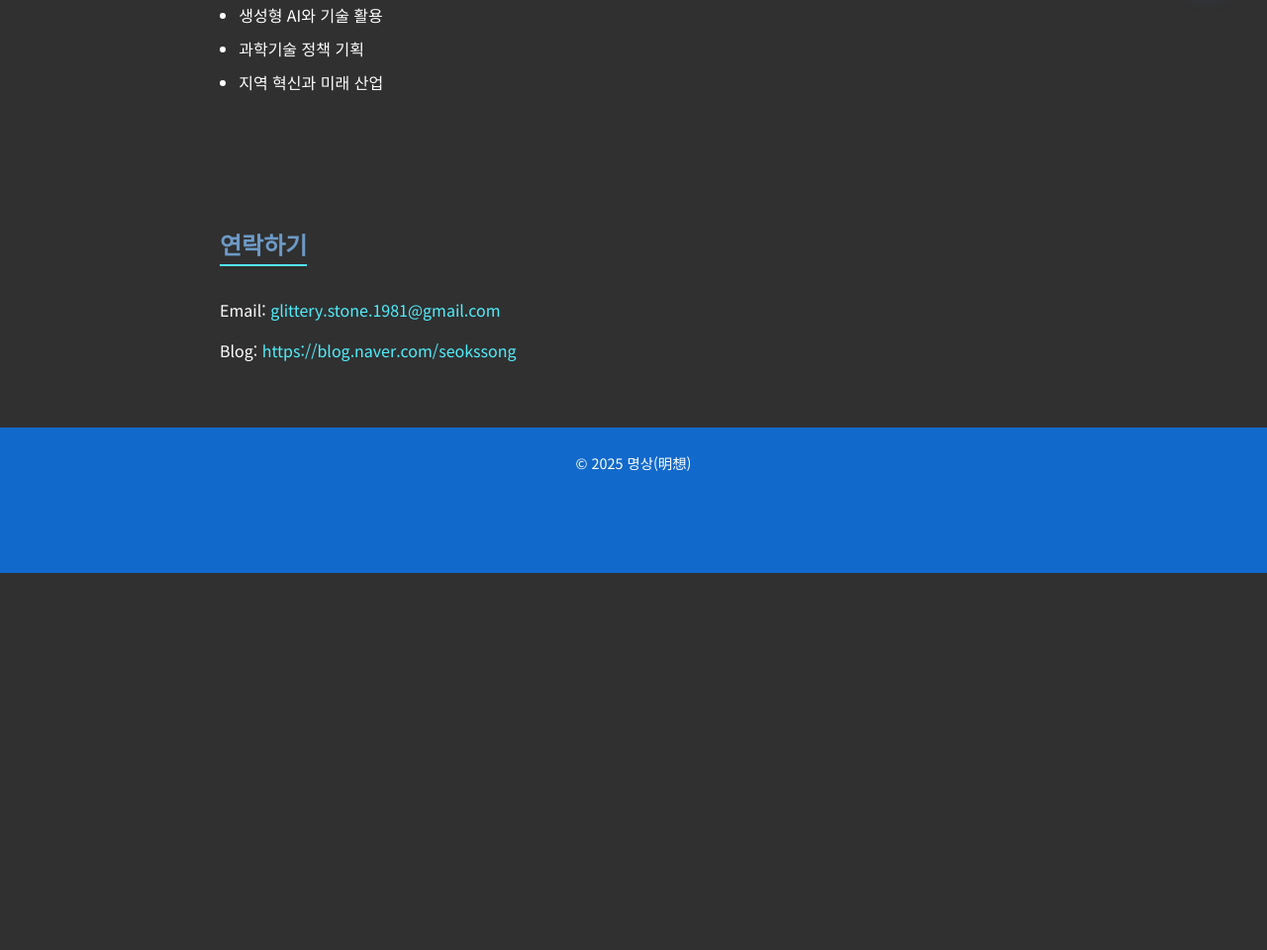
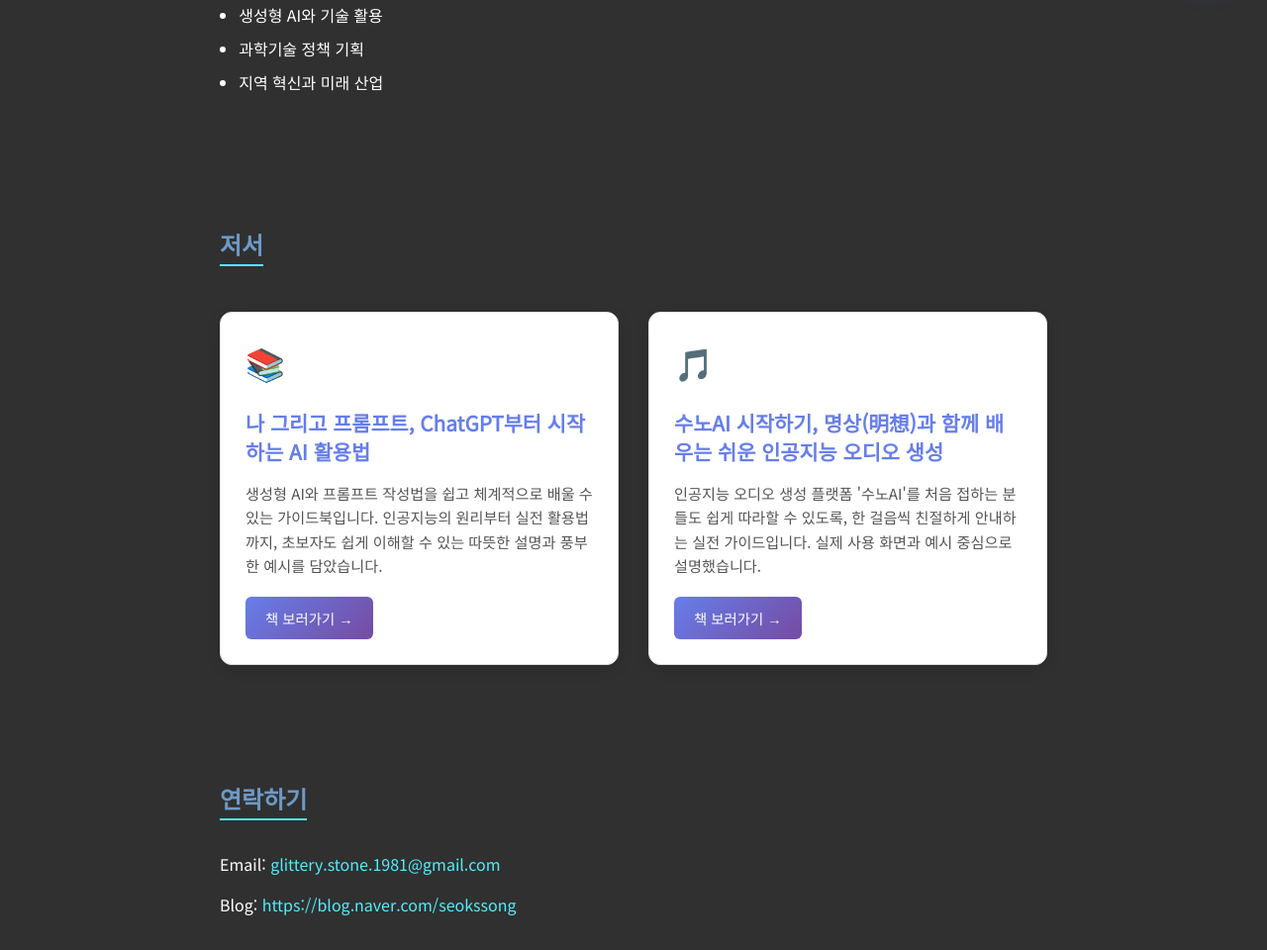
Before and after one commit to SeokMyungSeop/my-page, a website: page index.html in a window 1280 px wide. Shown: the part 783-1743 px from the top of the page at 99% size. Before the commit the page ends 1362 px from the top, so only its background shows below. Drawn offline with Linux system fonts and the light colour scheme.

Commit message:
Add book section with card styles in index.html
Added a new section for books with styled book cards.

```diff
--- a/index.html
+++ b/index.html
@@ -134,6 +134,64 @@
       height: calc(100% - 50px);
     }
 
+    /* 책 카드 스타일 */
+    .books-container {
+      display: grid;
+      grid-template-columns: repeat(auto-fit, minmax(300px, 1fr));
+      gap: 30px;
+      margin-top: 30px;
+    }
+
+    .book-card {
+      background: white;
+      border-radius: 12px;
+      padding: 25px;
+      box-shadow: 0 4px 15px rgba(0, 0, 0, 0.1);
+      transition: all 0.3s ease;
+      border: 1px solid #e0e0e0;
+    }
+
+    .book-card:hover {
+      transform: translateY(-5px);
+      box-shadow: 0 8px 25px rgba(102, 126, 234, 0.2);
+    }
+
+    .book-card h3 {
+      color: #667eea;
+      font-size: 1.3em;
+      margin-bottom: 15px;
+      line-height: 1.4;
+    }
+
+    .book-card .book-description {
+      color: #555;
+      font-size: 0.95em;
+      line-height: 1.6;
+      margin-bottom: 20px;
+    }
+
+    .book-card .book-link {
+      display: inline-block;
+      padding: 10px 20px;
+      background: linear-gradient(135deg, #667eea 0%, #764ba2 100%);
+      color: white;
+      text-decoration: none;
+      border-radius: 6px;
+      font-size: 0.9em;
+      font-weight: 500;
+      transition: all 0.3s ease;
+    }
+
+    .book-card .book-link:hover {
+      transform: translateX(5px);
+      box-shadow: 0 4px 15px rgba(102, 126, 234, 0.3);
+    }
+
+    .book-icon {
+      font-size: 2em;
+      margin-bottom: 15px;
+    }
+
     /* ===== 모바일 반응형 (태블릿) ===== */
     @media (max-width: 768px) {
       #chatbot-iframe-container {
@@ -157,6 +215,11 @@
         width: 40px;
         height: 40px;
         font-size: 20px;
+      }
+
+      .books-container {
+        grid-template-columns: 1fr;
+        gap: 20px;
       }
     }
 
@@ -214,6 +277,14 @@
         position: fixed;
         width: 100%;
       }
+
+      .book-card {
+        padding: 20px;
+      }
+
+      .book-card h3 {
+        font-size: 1.15em;
+      }
     }
 
     /* ===== 가로 모드 대응 ===== */
@@ -248,6 +319,38 @@
       <li>과학기술 정책 기획</li>
       <li>지역 혁신과 미래 산업</li>
     </ul>
+  </section>
+
+  <!-- 저서 섹션 추가 -->
+  <section id="books">
+    <h2>저서</h2>
+    <div class="books-container">
+      <!-- 첫 번째 책 -->
+      <div class="book-card">
+        <div class="book-icon">📚</div>
+        <h3>나 그리고 프롬프트, ChatGPT부터 시작하는 AI 활용법</h3>
+        <p class="book-description">
+          생성형 AI와 프롬프트 작성법을 쉽고 체계적으로 배울 수 있는 가이드북입니다.
+          인공지능의 원리부터 실전 활용법까지, 초보자도 쉽게 이해할 수 있는 따뜻한 설명과 풍부한 예시를 담았습니다.
+        </p>
+        <a href="https://wikidocs.net/book/17643" target="_blank" class="book-link">
+          책 보러가기 →
+        </a>
+      </div>
+
+      <!-- 두 번째 책 -->
+      <div class="book-card">
+        <div class="book-icon">🎵</div>
+        <h3>수노AI 시작하기, 명상(明想)과 함께 배우는 쉬운 인공지능 오디오 생성</h3>
+        <p class="book-description">
+          인공지능 오디오 생성 플랫폼 '수노AI'를 처음 접하는 분들도 쉽게 따라할 수 있도록,
+          한 걸음씩 친절하게 안내하는 실전 가이드입니다. 실제 사용 화면과 예시 중심으로 설명했습니다.
+        </p>
+        <a href="https://wikidocs.net/book/17834" target="_blank" class="book-link">
+          책 보러가기 →
+        </a>
+      </div>
+    </div>
   </section>
 
   <!-- Contact -->
```
